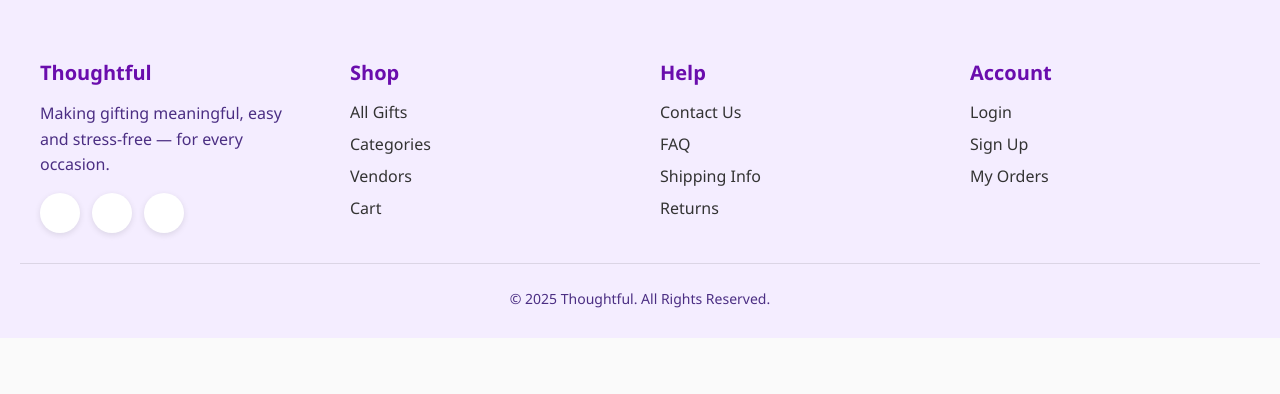
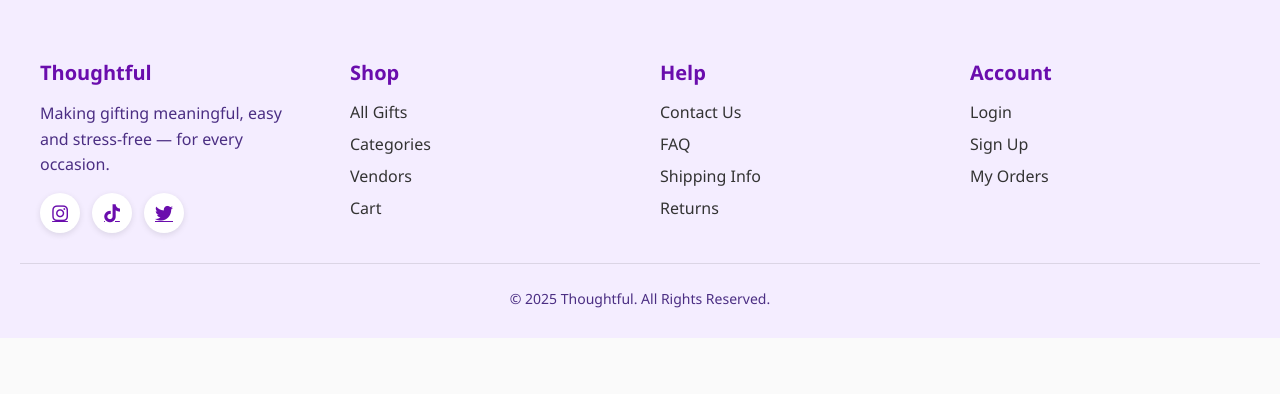
Before and after one commit to BensonKas1508/Thoughtful, a PHP site: page /products.php in a window 1280 px wide. Shown: the part 276-670 px from the top of the page. Run offline with PHP 8.4, Linux system fonts and the light colour scheme; data that the repository does not hold is empty.

Commit message:
fixing glitch in footer

```diff
--- a/cart.php
+++ b/cart.php
@@ -24,6 +24,8 @@ include "components/navbar.php";
     <link rel="stylesheet" href="styles/navbar.css">
     <link rel="stylesheet" href="styles/footer.css">
     <link rel="stylesheet" href="styles/cart.css">
+    <link rel="stylesheet" href="https://cdnjs.cloudflare.com/ajax/libs/font-awesome/6.4.0/css/all.min.css">
+
     <title>Your Cart</title>
 </head>
 <body>
--- a/categories.php
+++ b/categories.php
@@ -36,6 +36,7 @@ $category_icons = [
     <link rel="stylesheet" href="styles/navbar.css">
     <link rel="stylesheet" href="styles/footer.css">
     <link rel="stylesheet" href="styles/categories.css">
+    <link rel="stylesheet" href="https://cdnjs.cloudflare.com/ajax/libs/font-awesome/6.4.0/css/all.min.css">
 </head>
 
 <body>
--- a/category.php
+++ b/category.php
@@ -39,6 +39,7 @@ if (!empty($cat_data["categories"])) {
     <link rel="stylesheet" href="styles/footer.css">
     <link rel="stylesheet" href="styles/categories.css">
     <link rel="stylesheet" href="styles/home.css"> <!-- product grid styles -->
+    <link rel="stylesheet" href="https://cdnjs.cloudflare.com/ajax/libs/font-awesome/6.4.0/css/all.min.css">
 </head>
 
 <body>
--- a/home.php
+++ b/home.php
@@ -15,6 +15,7 @@ $products = json_decode($response, true);
     <link rel="stylesheet" href="styles/navbar.css">
     <link rel="stylesheet" href="styles/home.css">
     <link rel="stylesheet" href="styles/footer.css">
+    <link rel="stylesheet" href="https://cdnjs.cloudflare.com/ajax/libs/font-awesome/6.4.0/css/all.min.css">
 </head>
 
 <body>
--- a/login.php
+++ b/login.php
@@ -17,6 +17,8 @@ if (isset($_SESSION['user_id'])) {
     <link rel="stylesheet" href="styles/navbar.css">
     <link rel="stylesheet" href="styles/footer.css">
     <link rel="stylesheet" href="styles/auth.css">
+    <link rel="stylesheet" href="https://cdnjs.cloudflare.com/ajax/libs/font-awesome/6.4.0/css/all.min.css">
+
 </head>
 <body>
 
--- a/product.php
+++ b/product.php
@@ -30,6 +30,7 @@ $cat_id = $_GET['cat'] ?? 0;
     <link rel="stylesheet" href="styles/navbar.css">
     <link rel="stylesheet" href="styles/footer.css">
     <link rel="stylesheet" href="styles/product_details.css">
+    <link rel="stylesheet" href="https://cdnjs.cloudflare.com/ajax/libs/font-awesome/6.4.0/css/all.min.css">
 </head>
 
 <body>
--- a/products.php
+++ b/products.php
@@ -19,7 +19,7 @@ $products = $data["products"] ?? [];
     <link rel="stylesheet" href="styles/home.css">
     <link rel="stylesheet" href="styles/products.css">
     <link rel="stylesheet" href="styles/footer.css">
-    <link>
+    <link rel="stylesheet" href="https://cdnjs.cloudflare.com/ajax/libs/font-awesome/6.4.0/css/all.min.css">
 </head>
 <body>
 
--- a/register.php
+++ b/register.php
@@ -17,6 +17,7 @@ if (isset($_SESSION['user_id'])) {
     <link rel="stylesheet" href="styles/navbar.css">
     <link rel="stylesheet" href="styles/footer.css">
     <link rel="stylesheet" href="styles/auth.css">
+    <link rel="stylesheet" href="https://cdnjs.cloudflare.com/ajax/libs/font-awesome/6.4.0/css/all.min.css">
 </head>
 <body>
 
```
